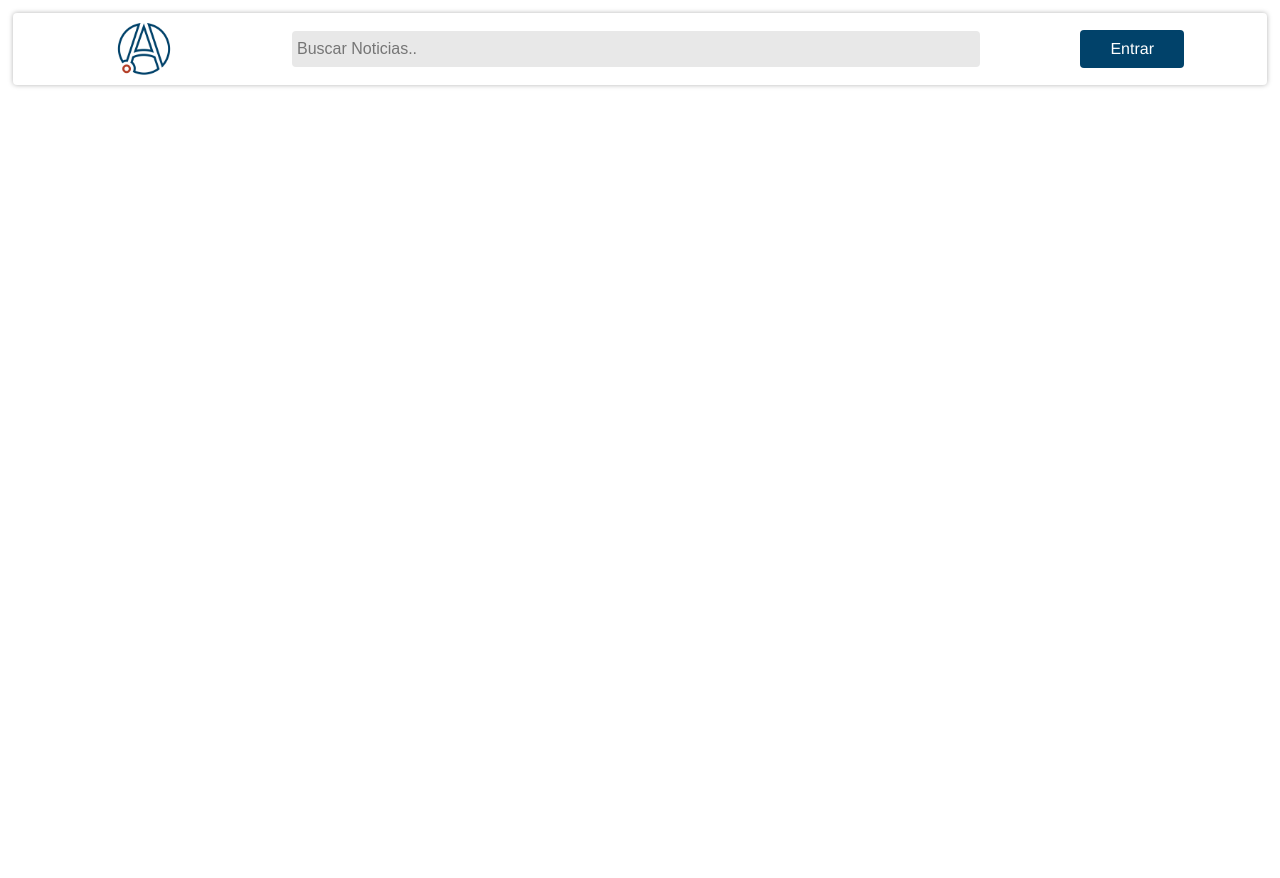
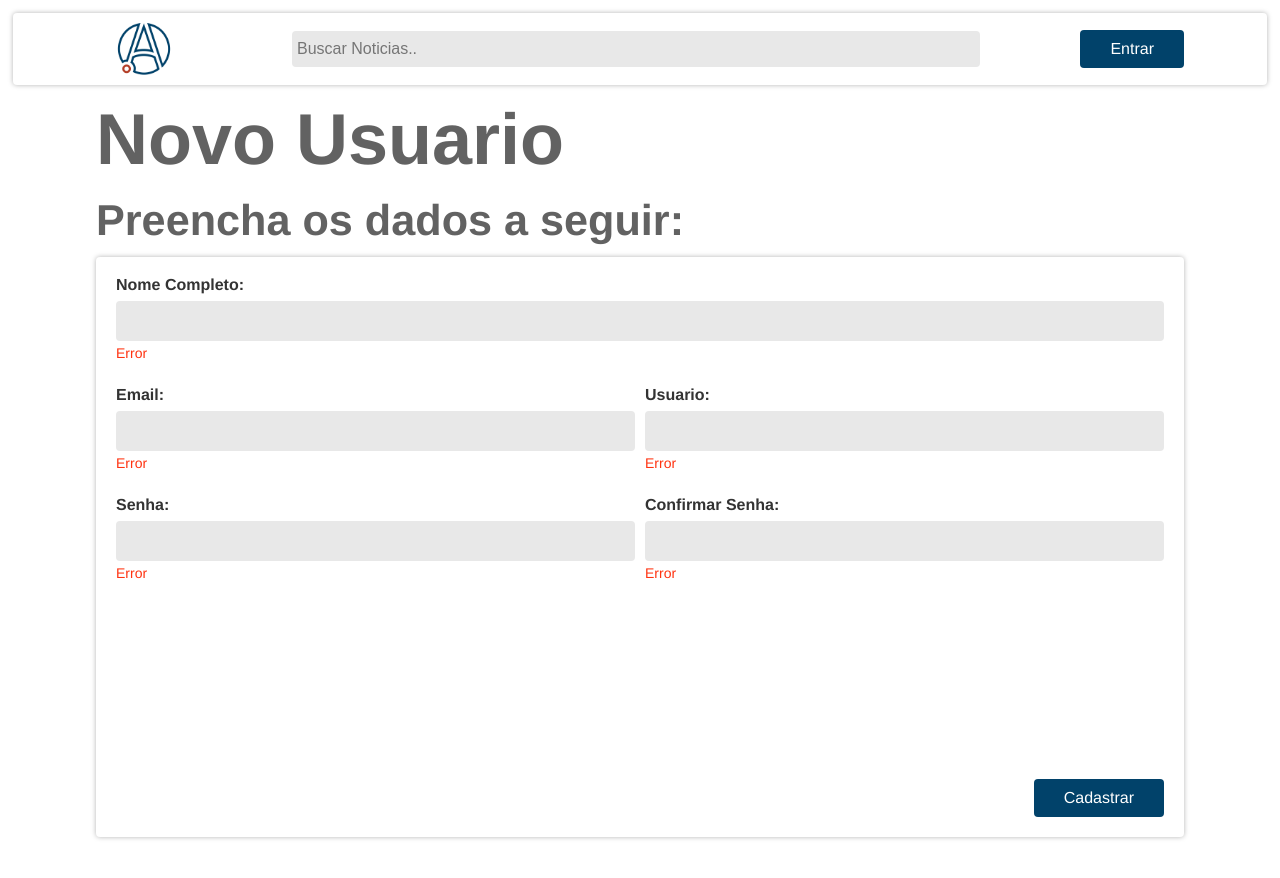
Before and after one commit to FelJohnny/rh-newsletter-front, a React (Vite) app: page /novo-usuario in a window 1280 px wide. Before the commit this address had no page. Shown: the top 878 px of the page. Before the commit the page ends 800 px from the top, so only its background shows below. Built offline with nearby package versions, Linux system fonts and the light colour scheme; no server answers.

Commit message:
apliucando formulario par criação de usuario

```diff
--- a/src/App.css
+++ b/src/App.css
@@ -36,6 +36,18 @@ img{
 input{
   display: block;
 }
+
+input:hover,
+input:focus,
+select:hover,
+select:focus{
+  display: block;
+  outline: none;
+  background-color: white;
+  box-shadow: 0 0 0 1px #53a9df, 0 0 0 2px #01629eb2;
+}
+
+
 button{
   display: block;
   font-size: 1rem;
--- a/src/App.jsx
+++ b/src/App.jsx
@@ -4,6 +4,7 @@ import { BrowserRouter, Routes, Route } from "react-router-dom";
 import Home from "./Components/Home/Home";
 import React from "react";
 import NewPost from "./Components/NewPost/NewPost";
+import NewUser from "./Components/NewUser/NewUser";
 
 function App() {
   return (
@@ -13,6 +14,7 @@ function App() {
         <Routes>
           <Route path="/" element={<Home />} />
           <Route path="/adm" element={<NewPost />} />
+          <Route path="/novo-usuario" element={<NewUser/>} />
         </Routes>
       </BrowserRouter>
     </>
--- /dev/null
+++ b/src/Components/Forms/InputForm/InputForm.jsx
@@ -0,0 +1,22 @@
+import React from 'react'
+import style from './InputForm.module.css'
+
+const InputForm = ({name, label, type}) => {
+  return (
+    <div className={style.wrapper}>
+        <label
+            htmlFor={name}
+            className={style.label}
+        >{label}</label>
+        <input
+            className={style.input}
+            type={type}
+            id={name}
+            name={name}
+        />
+        <p className={style.error}>Error</p>
+    </div>
+  )
+}
+
+export default InputForm
--- /dev/null
+++ b/src/Components/Forms/InputForm/InputForm.module.css
@@ -0,0 +1,32 @@
+.wrapper{
+    margin-bottom: 1rem;
+
+}
+
+.error{
+    color: #f31;
+    font-size: .875rem;
+    margin-top: .25rem;
+}
+
+.input,
+.select{
+    height: 40px;
+    padding: 9px 5px;
+    font-size: 16px;
+    border-radius: 4px;
+    border: none;
+    outline: none ;
+    color: #626262;
+    background-color: #E8E8E8;
+    transition: 0.3s;
+    width: 100%;
+}
+
+.label{
+    display: block;
+    font-size: 1rem;
+    line-height: 1;
+    font-weight: bold;
+    padding-bottom: .5rem;
+}
--- /dev/null
+++ b/src/Components/Forms/InputForm/SelectForm.jsx
@@ -0,0 +1,31 @@
+import React, { useEffect } from 'react'
+import useFetch from '../../../Api/useFetch'
+import {GET_ALL} from '../../../Api/api'
+import style from './InputForm.module.css'
+
+const SelectForm = ({name, label}) => {
+    const {data,loading,error,request} = useFetch()
+
+    useEffect(()=>{
+    const {url,options} = GET_ALL('rules')
+    request(url,options)
+    },[])
+
+if(data)
+  return (
+    <div>
+        <label
+            htmlFor={name}
+            className={style.label}>
+            {label}
+        </label>
+        <select className={style.select}>
+        {data.map((option, index)=>{
+            return <option key={index}>{option.nome}</option>
+            })}
+        </select>
+    </div>
+  )
+}
+
+export default SelectForm
--- /dev/null
+++ b/src/Components/NewUser/NewUser.jsx
@@ -0,0 +1,32 @@
+import React from 'react'
+import Title from '../Title/Title'
+import style from './NewUser.module.css'
+
+import Button from '../Forms/Button/Button'
+import InputForm from '../Forms/InputForm/InputForm'
+import SelectForm from '../Forms/InputForm/SelectForm'
+const NewUser = () => {
+
+    function handleSubmit(){
+
+    }
+  return (
+    <section className={`${style.containerNewUser} container`}>
+      <Title title={"Novo Usuario"} subtitle={"Preencha os dados a seguir:"}/>
+
+      <form action="" onSubmit={handleSubmit} className={style.form}>
+        <div className={style.nome}>
+            <InputForm label={'Nome Completo: '} name={'nome'} type={'text'}/>
+        </div>
+        <InputForm label={'Email: '} name={'email'} type={'email'}/>
+        <InputForm label={'Usuario: '} name={'user'} type={'text'}/>
+        <InputForm label={'Senha: '} name={'senha'} type={'password'}/>
+        <InputForm label={'Confirmar Senha: '} name={'senha2'} type={'password'}/>
+        <SelectForm label={"Nivel de Permissão: "}/>
+        <Button>Cadastrar</Button>
+      </form>
+    </section>
+  )
+}
+
+export default NewUser
--- /dev/null
+++ b/src/Components/NewUser/NewUser.module.css
@@ -0,0 +1,32 @@
+
+.form{
+    display:grid;
+    grid-template-columns: 1fr 1fr;
+    grid-template-rows: 1fr 1fr 1fr 1fr 1fr;
+    gap: 10px;
+    padding: 20px;
+    background: red;
+    margin: 0.8rem 0;
+    background-color: #fff;
+    border-radius: 4px;
+    filter: drop-shadow(0 0 0.15rem rgb(180, 180, 180));
+
+}
+
+
+.nome{
+    grid-column: 1/3;
+}
+
+.form button{
+    grid-row: 5;
+    grid-column: 2;
+    justify-self: right;
+    align-self: end;
+}
+
+@media (max-width: 500px){
+    .form{
+        grid-template-columns: 1fr;
+    }
+}
--- a/src/Components/PostOpeningContainer/PostOpeningContainer.module.css
+++ b/src/Components/PostOpeningContainer/PostOpeningContainer.module.css
@@ -50,9 +50,9 @@
 }
 
 .imagem img {
-  height: 100%;
 
-  object-fit: fill;
+  width: 100%;
+  object-fit: cover;
   border-radius: 5px;
 }
 
```
